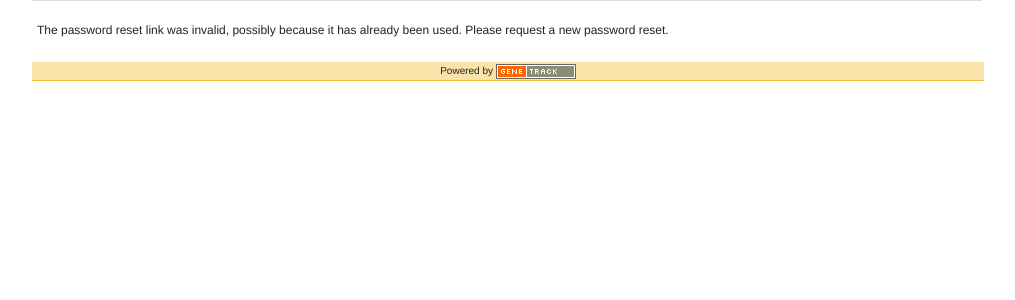
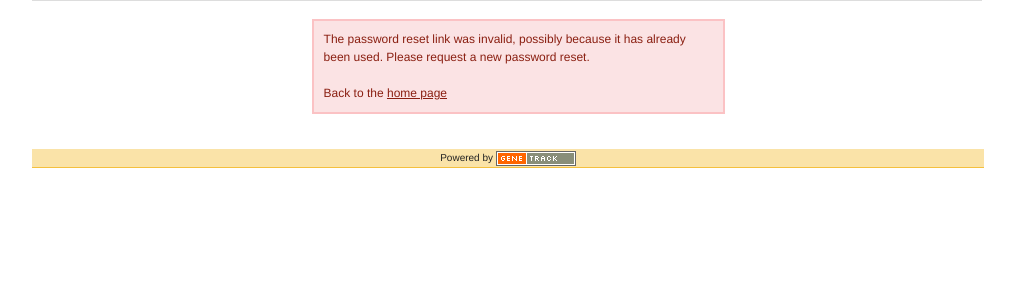
Before and after one commit to seandavi/genetrack-central, a Django app: template server/data/templates/password/password_reset_confirm.html in a window 1280 px wide. Shown: the part 90-390 px from the top of the page, without its empty margins (133-1148 px from the left). Run offline with Django 3.2, Linux system fonts and the light colour scheme; the template is opened without the code that fills it, so the values that code supplies are empty; parts of the project's set-up code (start-up, migrations or seed data) failed here and were passed over.

Commit message:
finalized password reset

```diff
--- a/server/data/static/genetrack.css
+++ b/server/data/static/genetrack.css
@@ -37,12 +37,12 @@ fieldset{
     /*text-align: center;*/
 }
 
-fieldsets#login{
+fieldsetss#login{
     width: 30em;
 }
 
 label {
-    width: 5em;
+    width: 10em;
     float: left;
     text-align: right;
     display: block;
@@ -57,7 +57,7 @@ legend {
 }
 
 .submit input {
-    margin-left: 8em;
+    margin-left: 10em;
 }
 
 .textinput {
--- a/server/data/templates/login.html
+++ b/server/data/templates/login.html
@@ -17,9 +17,9 @@
 {% endif %}
 
 <!-- left sidebar -->
-<div class="span-8">&nbsp;</div>
+<div class="span-7">&nbsp;</div>
 
-<div class="span-8 center">
+<div class="span-10 center">
     <fieldset id="login">
       <legend>Please Log in</legend>
       <div><label for="name">Email</label> <input class="textinput" type="text" name="email" id="id_email"" /></div>
@@ -34,7 +34,7 @@
 </div>
 
 <!-- right sidebar -->
-<div class="span-8 last" >&nbsp;</div>
+<div class="span-7 last" >&nbsp;</div>
 
 <script type="text/javascript">
   document.getElementById('id_email').focus()
--- a/server/data/templates/password/password_reset_confirm.html
+++ b/server/data/templates/password/password_reset_confirm.html
@@ -24,7 +24,7 @@
           {% if form.new_password1.errors %}
             {{ form.new_password1.errors }}
           {% endif %}
-          <label for="id_new_password1">Password:</label>
+          <label for="id_new_password1">Password</label>
           <input type="password" name="new_password1" class="textinput" id="id_new_password1">
         </p>
 
@@ -32,38 +32,13 @@
           {% if form.new_password2.errors %}
             {{ form.new_password2.errors }}
           {% endif %}
-          <label for="id_new_password2">Reenter:</label>
+          <label for="id_new_password2">Reenter</label>
           <input type="password" name="new_password2" class="textinput" id="id_new_password2">
         </p>
         <p class="submit"><input type="submit" value="Change!" /></p>
         <div class="textcenter"><a href="/">&lt;&lt; back to home</a></div>
 
     </fieldset>
-
-  <!--
-    <table width="60%" align="center" class="datatable" cellpadding="5">
-        <tr><td>
-
-            <p></p>
-
-
-
-                {% if form.new_password1.errors %}{{ form.new_password1.errors }}{% endif %}
-                <p class="aligned wide">
-                    <label for="id_new_password1">New password:</label>{{ form.new_password1 }}
-                </p>
-
-                {% if form.new_password2.errors %}{{ form.new_password2.errors }}{% endif %}
-                <p class="aligned wide">
-                    <label for="id_new_password2">Confirm password:</label>{{ form.new_password2 }}
-                </p>
-
-                <p><input type="submit" value="Change my password" /></p>
-
-        </td><tr>
-    </table>
-    -->
-
 
     </form>
    </div>
@@ -72,11 +47,15 @@
 
 {% else %}
 
-     <table width="60%" align="center" class="datatable" cellpadding="5">
-        <tr><td>
-            The password reset link was invalid, possibly because it has already been used.  Please request a new password reset.
-        </td><tr>
-    </table>
+    <div class="span-7">&nbsp;</div>
+
+    <div class="span-10 error">
+      <div>The password reset link was invalid, possibly because it has already been used.  Please request a new password reset.</div>
+      <div>&nbsp;</div>
+      <div>Back to the <a href="/">home page</a></div>
+    </div>
+  <div class="span-7 last" >&nbsp;</div>
+
 
 {% endif %}
 
--- a/server/data/templates/password/password_reset_done.html
+++ b/server/data/templates/password/password_reset_done.html
@@ -9,6 +9,7 @@
   <div class="span-12 success">
     <div>We've e-mailed you instructions for setting your password to the
     e-mail address you submitted. You should be receiving it shortly.</div>
+    <div>&nbsp;</div>
     <div>In the mean time you may want to return to the <a href="/">Home page</a></div>
   </div>
   <div class="span-6 last">&nbsp;</div>
```
